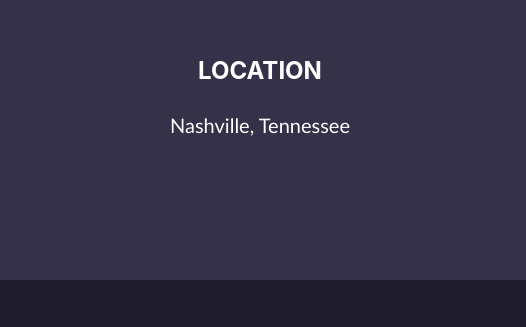
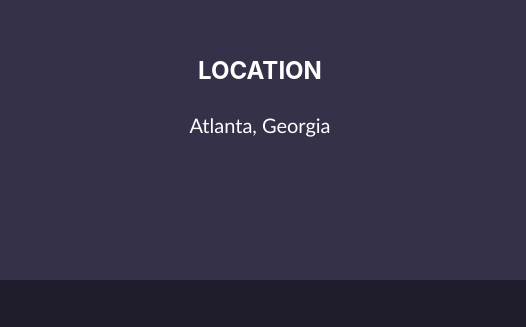
Before and after one commit to MelindaSewak/melindasewak.github.io, a plain HTML site: page index.html in a window 1280 px wide. Shown: the part 2297-2624 px from the top of the page, 0-526 px from the left. Drawn offline with nearby package versions, Linux system fonts and the light colour scheme; a web font is replaced by a local one.

Commit message:
Update index.html
Changing location

```diff
--- a/index.html
+++ b/index.html
@@ -150,7 +150,7 @@
                     <!-- Footer Location-->
                     <div class="col-lg-4 mb-5 mb-lg-0">
                         <h4 class="mb-4">LOCATION</h4>
-                        <p class="pre-wrap lead mb-0">Nashville, Tennessee</p>
+                        <p class="pre-wrap lead mb-0">Atlanta, Georgia</p>
                     </div>
                     <!-- Footer Social Icons-->
                     <div class="col-lg-4 mb-5 mb-lg-0">
```
